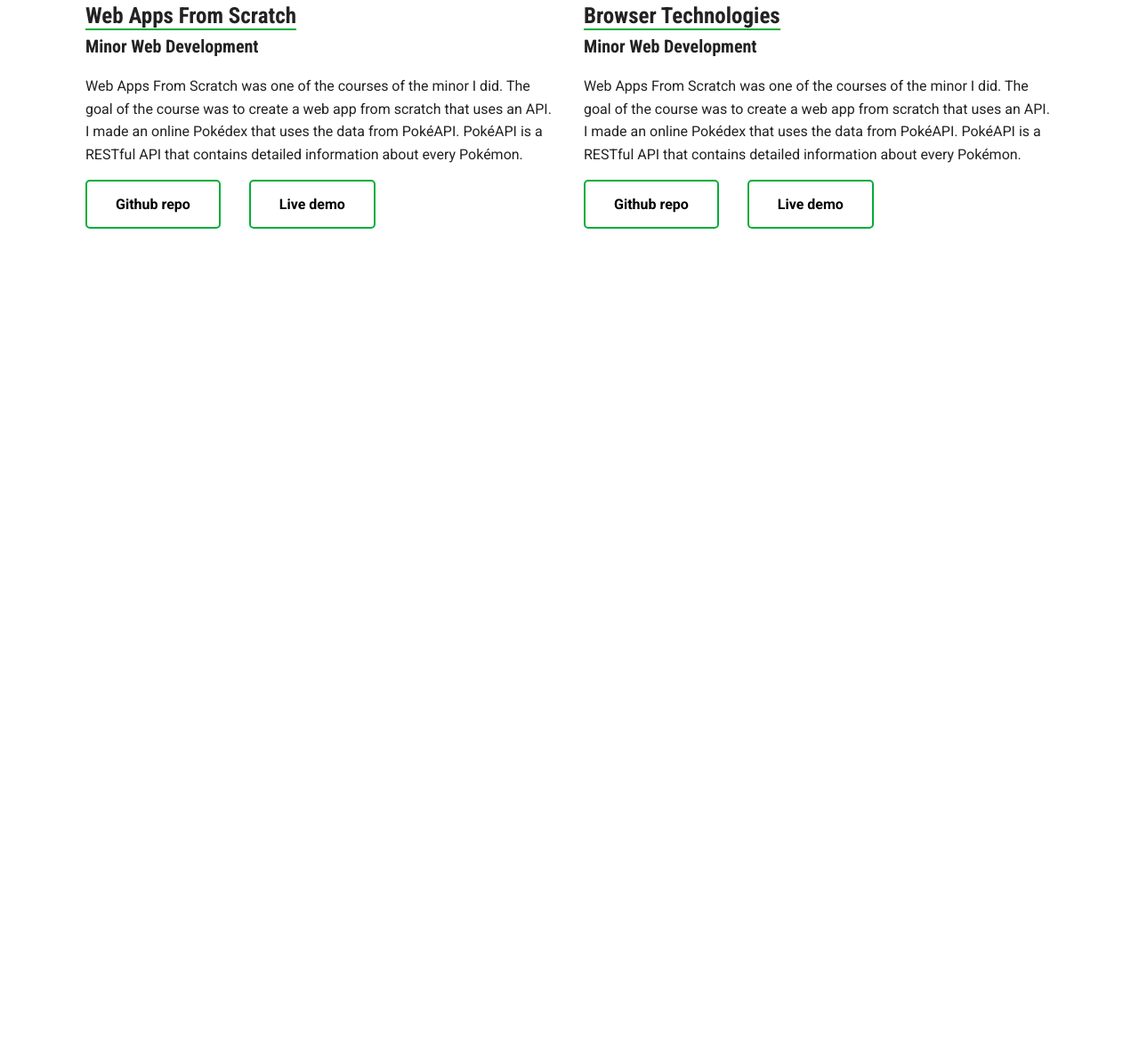
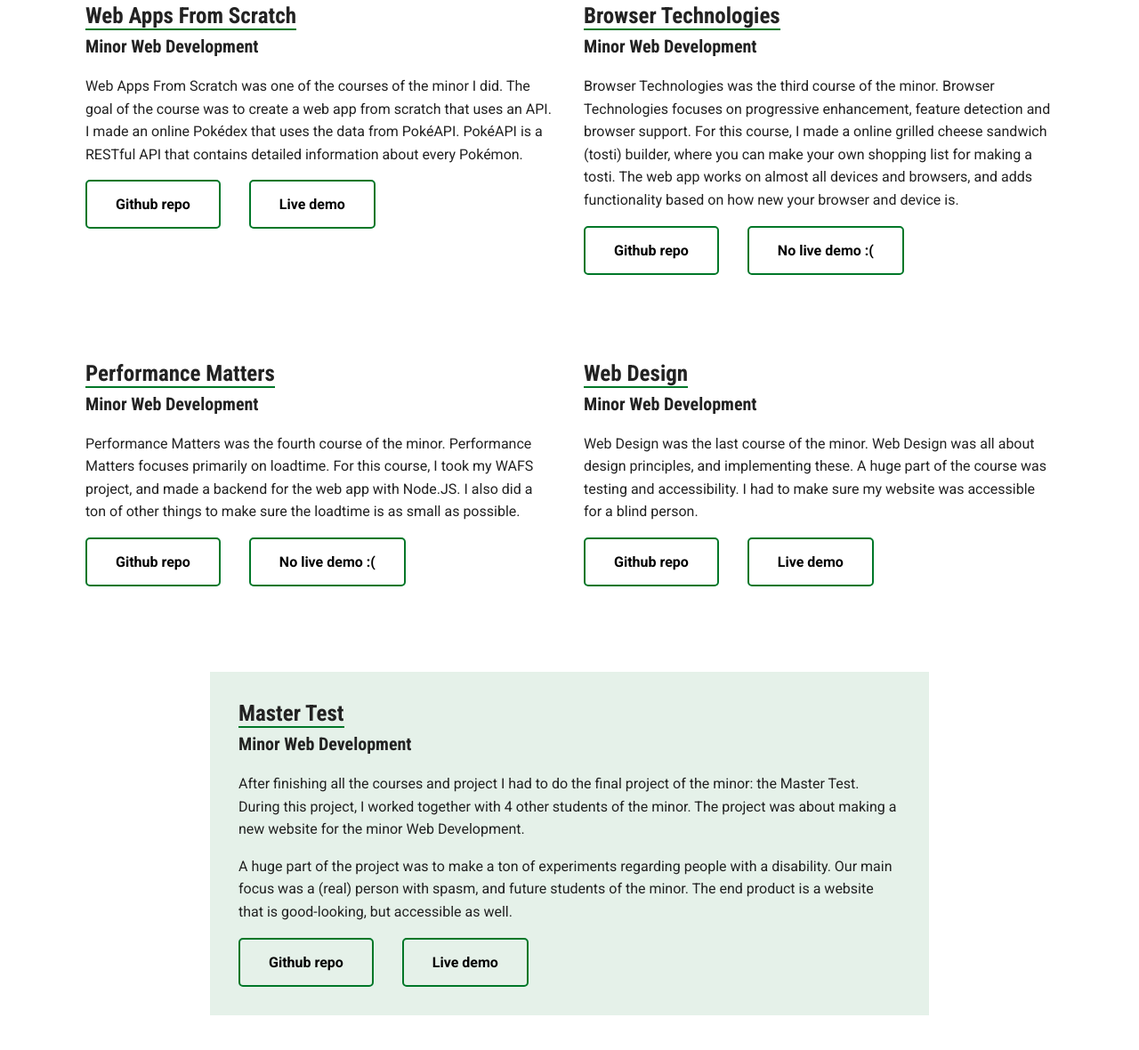
Before and after one commit to Rick712/portfolio, a website: page index.html in a window 1280 px wide. Shown: the part 680-1860 px from the top of the page at 89% size. Before the commit the page ends 1065 px from the top, so only its background shows below. Drawn offline with Linux system fonts and the light colour scheme.

Commit message:
added thing

```diff
--- a/index.html
+++ b/index.html
@@ -52,10 +52,38 @@
             <div id="bt">
                 <h3><span>Browser Technologies</span></h3>
                 <h4>Minor Web Development</h4>
-                <p>Web Apps From Scratch was one of the courses of the minor I did. The goal of the course was to create a web app from scratch that uses an API. I made an online Pokédex that uses the data from PokéAPI. PokéAPI is a RESTful API that contains detailed information about every Pokémon.</p>
+                <p>Browser Technologies was the third course of the minor. Browser Technologies focuses on progressive enhancement, feature detection and browser support. For this course, I made a online grilled cheese sandwich (tosti) builder, where you can make your own shopping list for making a tosti. The web app works on almost all devices and browsers, and adds functionality based on how new your browser and device is.</p>
                 <div class="links">
-                    <a href="https://github.com/rick712/wafs" target="_blank">Github repo</a>
-                    <a href="https://rick712.github.io/wafs/app/dist/index.html" target="_blank">Live demo</a>
+                    <a href="https://github.com/rick712/browser-technologies/tree/master/opdracht3" target="_blank">Github repo</a>
+                    <a target="_blank">No live demo :(</a>
+                </div>
+            </div>
+            <div id="pm">
+                <h3><span>Performance Matters</span></h3>
+                <h4>Minor Web Development</h4>
+                <p>Performance Matters was the fourth course of the minor. Performance Matters focuses primarily on loadtime. For this course, I took my WAFS project, and made a backend for the web app with Node.JS. I also did a ton of other things to make sure the loadtime is as small as possible.</p>
+                <div class="links">
+                    <a href="https://github.com/rick712/performance-matters-server-side" target="_blank">Github repo</a>
+                    <a target="_blank">No live demo :(</a>
+                </div>
+            </div>
+            <div id="wd">
+                <h3><span>Web Design</span></h3>
+                <h4>Minor Web Development</h4>
+                <p>Web Design was the last course of the minor. Web Design was all about design principles, and implementing these. A huge part of the course was testing and accessibility. I had to make sure my website was accessible for a blind person.</p>
+                <div class="links">
+                    <a href="https://github.com/rick712/web-design/tree/master/opdracht_2" target="_blank">Github repo</a>
+                    <a target="_blank" href="https://rick712.github.io/web-design/opdracht_2/">Live demo</a>
+                </div>
+            </div>
+            <div id="mp">
+                <h3><span>Master Test</span></h3>
+                <h4>Minor Web Development</h4>
+                <p>After finishing all the courses and project I had to do the final project of the minor: the Master Test. During this project, I worked together with 4 other students of the minor. The project was about making a new website for the minor Web Development.</p>
+                <p>A huge part of the project was to make a ton of experiments regarding people with a disability. Our main focus was a (real) person with spasm, and future students of the minor. The end product is a website that is good-looking, but accessible as well.</p>
+                <div class="links">
+                    <a href="https://github.com/baskager/redesign-minor-web-dev" target="_blank">Github repo</a>
+                    <a target="_blank" href="https://redesign-minor.kager.io/">Live demo</a>
                 </div>
             </div>
 
--- a/scss/_page.scss
+++ b/scss/_page.scss
@@ -81,5 +81,14 @@ main {
                 }
             }
         }
+
+        #mp {
+            grid-column: 2 / 8;
+            background: rgba($primary, 0.1);
+            padding: 2rem;
+            .links {
+                margin-bottom: 0;
+            }
+        }
     }
 }
--- a/scss/_variables.scss
+++ b/scss/_variables.scss
@@ -5,7 +5,7 @@ $tablet: 768px;
 $mobile: 576px;
 
 // Colours
-$primary: rgb(2, 173, 59);
+$primary: rgb(0, 119, 40);
 $secondary: rgb(255, 6, 0);
 $font-colour: #222222;
 $black: #000000;
```
Also changed, not shown: dist/css/style.css.
